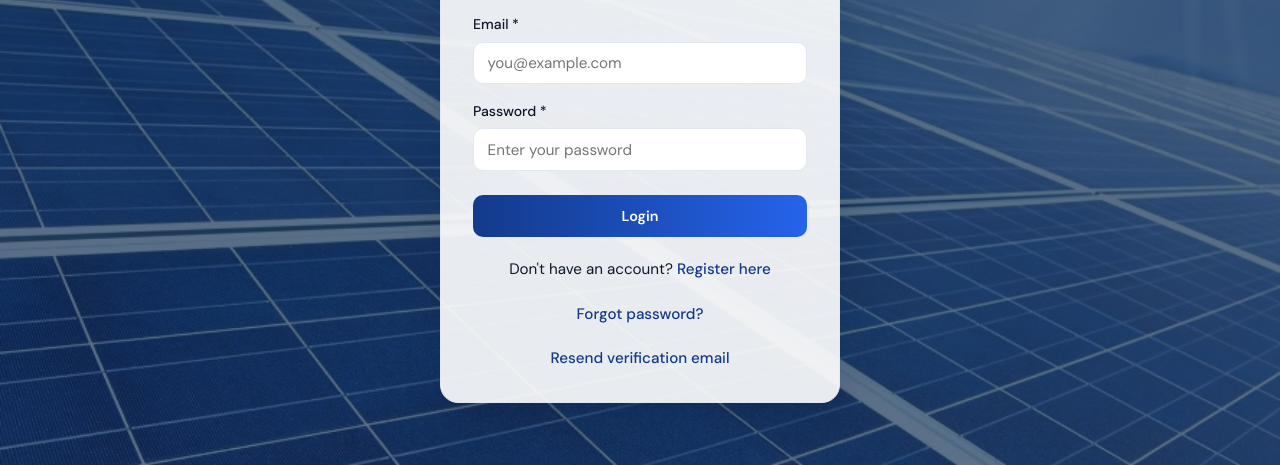
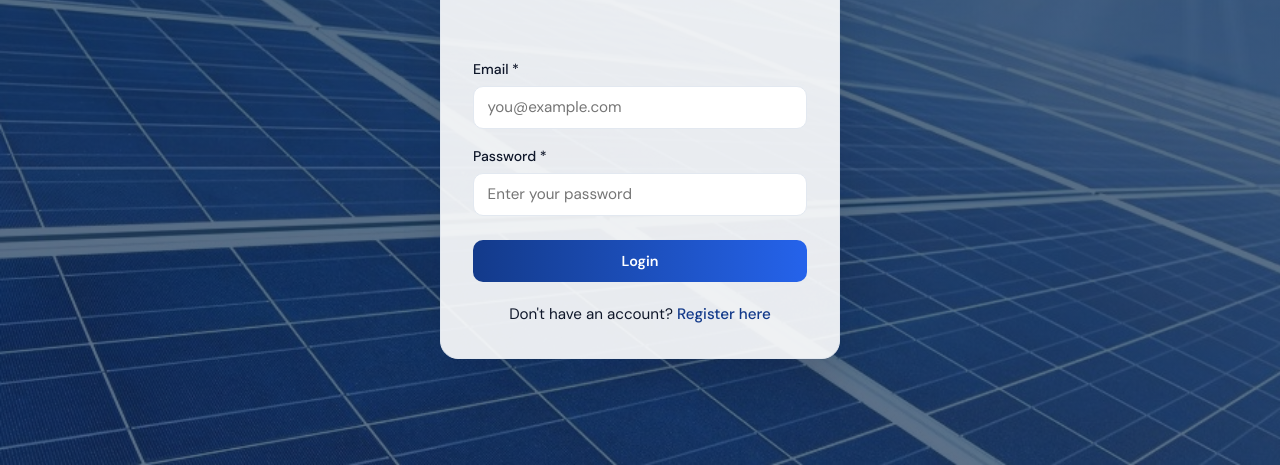
Before and after one commit to snehajagtap26/solarbean-energies, a plain HTML site: page login.html in a window 1280 px wide. Shown: the part 335-800 px from the top of the page. Drawn offline with nearby package versions, Linux system fonts and the light colour scheme.

```diff
--- a/login.html
+++ b/login.html
@@ -40,8 +40,7 @@
         <button type="submit" class="btn btn-primary">Login</button>
       </form>
       <p class="footer-link">Don't have an account? <a href="register.html">Register here</a></p>
-      <p class="footer-link"><a href="forgot.html">Forgot password?</a></p>
-      <p class="footer-link"><a href="#" id="resend-verification">Resend verification email</a></p>
+
     </div>
   </main>
 
```
